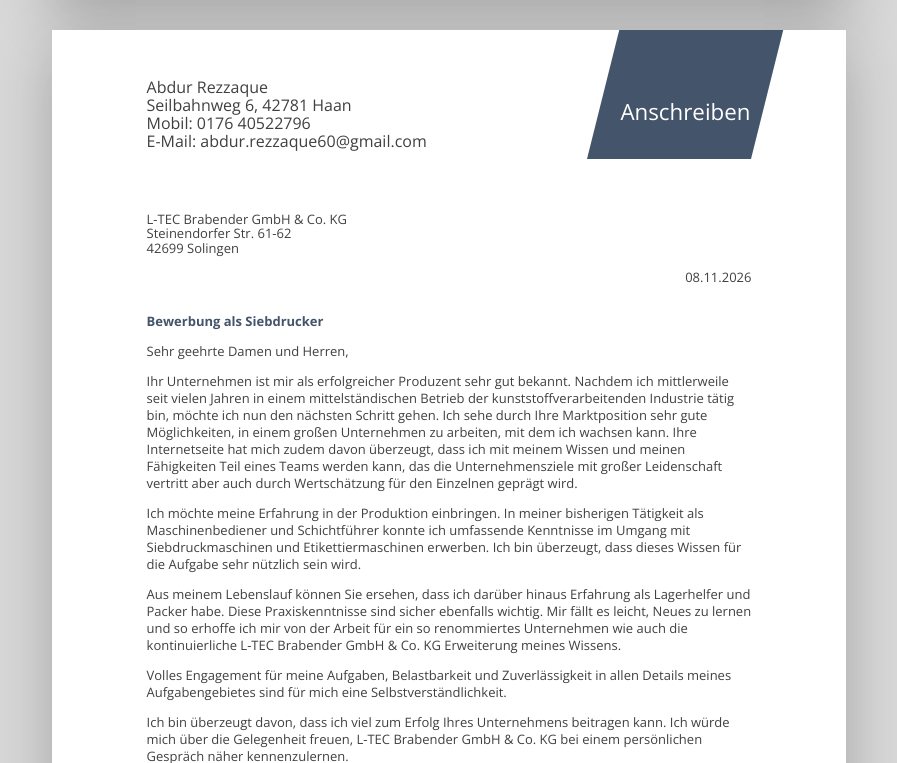
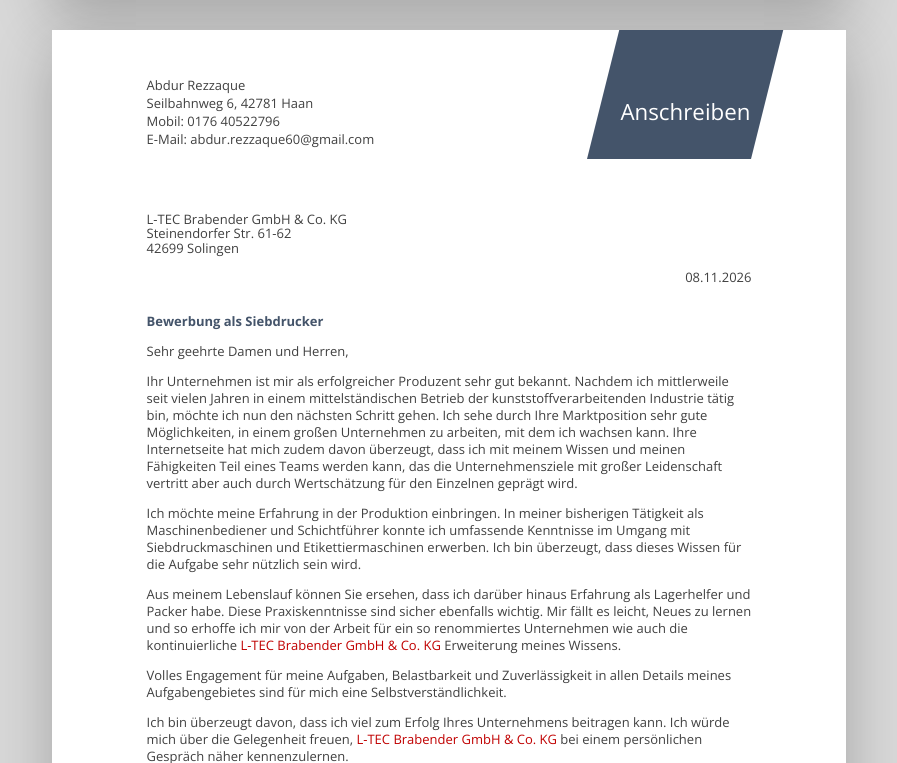
Before and after one commit to shahmedme/bewerbung-abdur-rezzaque, a React (Vite) app: page / in a window 1280 px wide. Shown: the part 1157-1920 px from the top of the page, without its empty margins (191-1088 px from the left). Built offline with nearby package versions, Linux system fonts and the light colour scheme.

Commit message:
Highlight company names in letter preview only and match sender header size.

```diff
--- a/src/pages/BewerbungAbdurRezzaque.css
+++ b/src/pages/BewerbungAbdurRezzaque.css
@@ -510,6 +510,14 @@
 	font-weight: 700;
 }
 
+.bew-letter-text .bew-company-mark {
+	color: #c00000;
+}
+
+.bew-app.is-exporting .bew-letter-text .bew-company-mark {
+	color: inherit;
+}
+
 .bew-letter-closing {
 	margin-bottom: 20px !important;
 }
@@ -668,6 +676,10 @@
 		display: none !important;
 	}
 
+	.bew-letter-text .bew-company-mark {
+		color: inherit;
+	}
+
 	.bew-pages-frame {
 		height: auto !important;
 		overflow: visible;
--- a/src/pages/BewerbungAbdurRezzaque.tsx
+++ b/src/pages/BewerbungAbdurRezzaque.tsx
@@ -6,7 +6,9 @@ import {
 	useRef,
 	useState,
 	type CSSProperties,
+	type ReactNode,
 } from "react";
+import { flushSync } from "react-dom";
 import {
 	applyLetterPlaceholders,
 	fileNameFromName,
@@ -162,6 +164,27 @@ function CoverPage({
 	);
 }
 
+function highlightCompanyName(text: string, companyName: string): ReactNode {
+	const name = companyName.trim();
+	if (!name) return text;
+
+	const parts = text.split(name);
+	if (parts.length === 1) return text;
+
+	const nodes: ReactNode[] = [];
+	parts.forEach((part, index) => {
+		if (index > 0) {
+			nodes.push(
+				<span className="bew-company-mark" key={`company-${index}`}>
+					{name}
+				</span>
+			);
+		}
+		if (part) nodes.push(part);
+	});
+	return nodes;
+}
+
 function LetterPage({
 	data,
 	pageRef,
@@ -182,16 +205,16 @@ function LetterPage({
 		<article className="bew-page" ref={pageRef}>
 			<div className="bew-banner bew-banner--letter" />
 			<p className="bew-banner-label bew-banner-label--letter">Anschreiben</p>
-			<T left={70.82} top={35.43} size={12}>
+			<T left={70.82} top={35.43}>
 				{data.name}
 			</T>
-			<T left={70.82} top={48.99} size={12}>
+			<T left={70.82} top={48.99}>
 				{[data.street, data.city].filter(Boolean).join(", ")}
 			</T>
-			<T left={70.82} top={62.67} size={12}>
+			<T left={70.82} top={62.67}>
 				{data.phone ? `Mobil: ${data.phone}` : ""}
 			</T>
-			<T left={70.82} top={76.25} size={12}>
+			<T left={70.82} top={76.25}>
 				{data.email ? `E-Mail: ${data.email}` : ""}
 			</T>
 			<T left={70.82} top={135.91}>
@@ -210,7 +233,9 @@ function LetterPage({
 				) : null}
 				{data.letterGreeting ? <p>{data.letterGreeting}</p> : null}
 				{paragraphs.map((paragraph, index) => (
-					<p key={`${index}-${paragraph.slice(0, 24)}`}>{paragraph}</p>
+					<p key={`${index}-${paragraph.slice(0, 24)}`}>
+						{highlightCompanyName(paragraph, data.companyName)}
+					</p>
 				))}
 				{data.letterClosing ? (
 					<p className="bew-letter-closing">{data.letterClosing}</p>
@@ -402,7 +427,9 @@ function BewerbungAbdurRezzaque() {
 	const handleDownload = async () => {
 		if (isDownloading) return;
 
-		setIsDownloading(true);
+		flushSync(() => {
+			setIsDownloading(true);
+		});
 		try {
 			await document.fonts.ready;
 			const pdf = new jsPDF({
@@ -439,7 +466,11 @@ function BewerbungAbdurRezzaque() {
 	};
 
 	return (
-		<div className={`bew-app${sidebarOpen ? "" : " is-sidebar-collapsed"}`}>
+		<div
+			className={`bew-app${sidebarOpen ? "" : " is-sidebar-collapsed"}${
+				isDownloading ? " is-exporting" : ""
+			}`}
+		>
 			<EditorSidebar
 				data={data}
 				onChange={setData}
```
